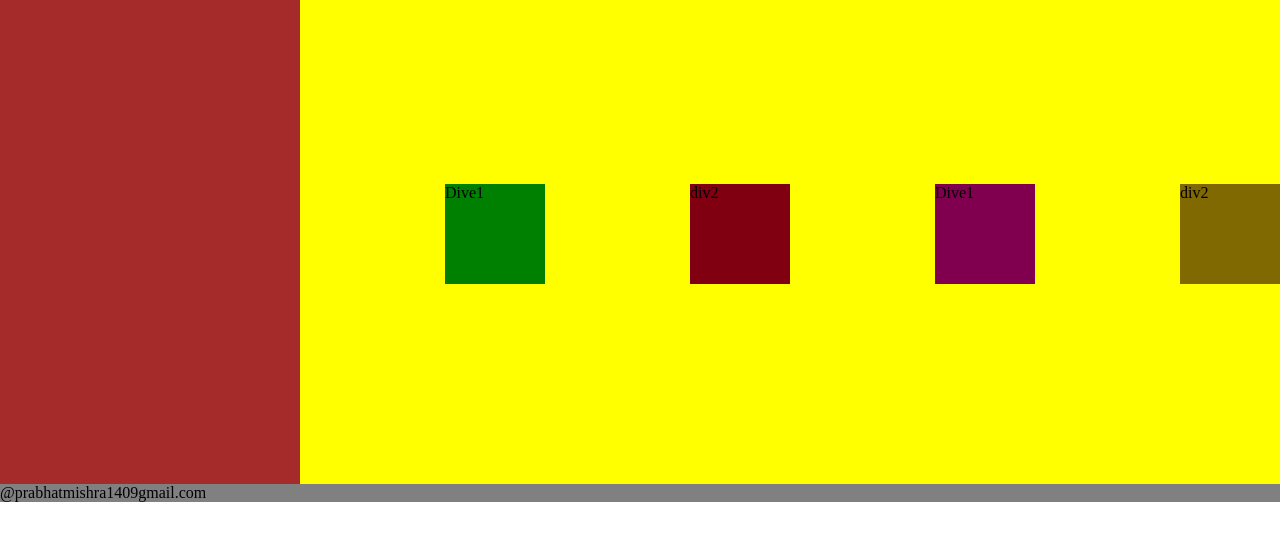
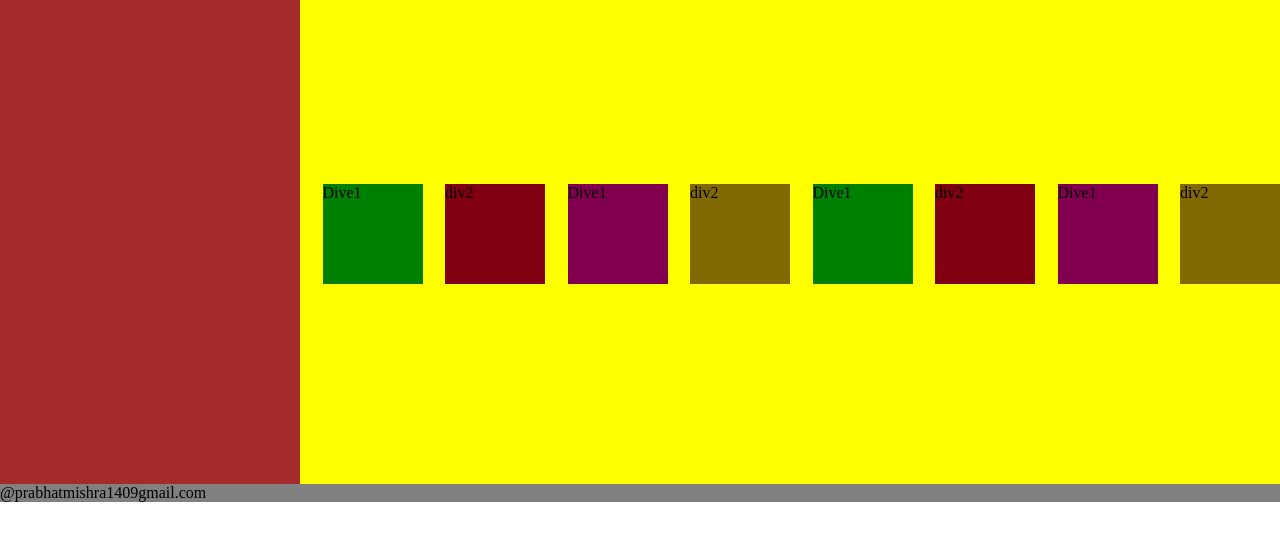
Before and after one commit to Prabhatm09/DSA-prc, a plain HTML site: page JSpractice/table/index.html in a window 1280 px wide. Shown: the part 63-604 px from the top of the page. Drawn offline with Linux system fonts and the light colour scheme.

Commit message:
checking

```diff
--- a/JSpractice/table/index.html
+++ b/JSpractice/table/index.html
@@ -103,6 +103,10 @@
         <div class="div2 divv">div2</div>
         <div class="div3 divv">Dive1</div>
         <div class="div4 divv">div2</div>
+        <div class="div1 divv">Dive1</div>
+        <div class="div2 divv">div2</div>
+        <div class="div3 divv">Dive1</div>
+        <div class="div4 divv">div2</div>
         <!-- </div> -->
     </div>
     <footer>@prabhatmishra1409gmail.com</footer>
```
